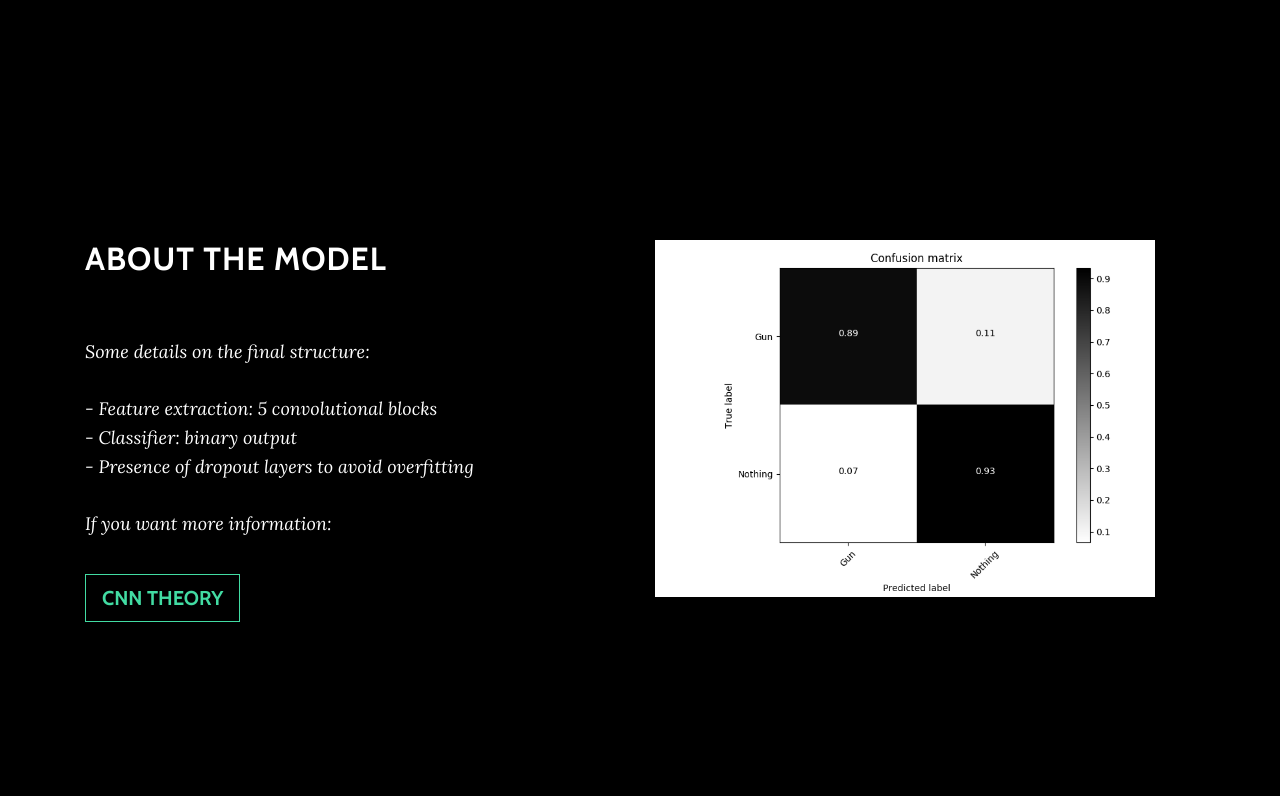
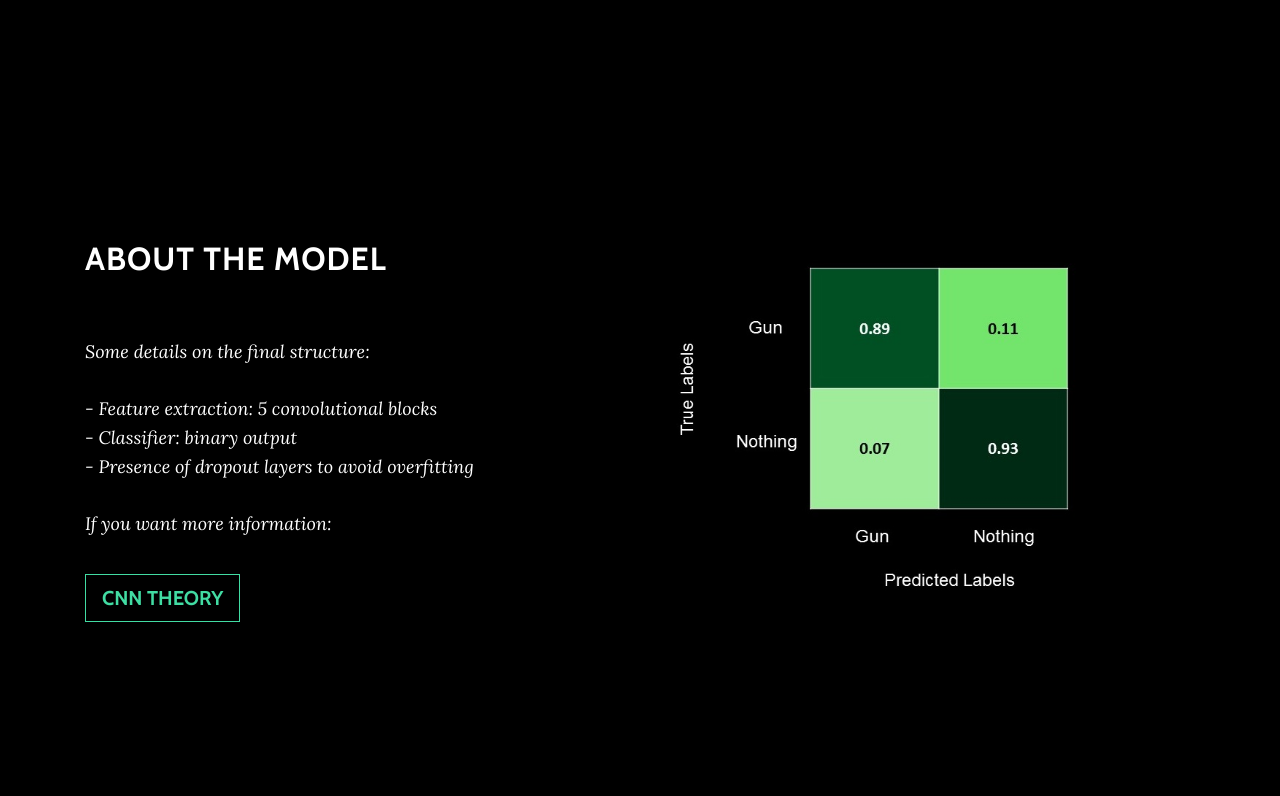
Before and after one commit to alexfogliiseppe/tdi_capstone, a Flask app: page / in a window 1280 px wide. Shown: the part 1357-2153 px from the top of the page. Run offline with Flask 2, Linux system fonts and the light colour scheme; some libraries are stand-ins or nearby versions.

Commit message:
last day 253

```diff
--- a/templates/index.html
+++ b/templates/index.html
@@ -101,7 +101,7 @@
           <a href="https://en.wikipedia.org/wiki/Convolutional_neural_network" class="btn btn-default btn-lg">CNN theory</a>
         </div>
         <div class="col-lg-6">
-          <img src="static/img/confusion_matrix.png" width="500px">
+          <img src="static/img/confusion_matrix.jpg" width="500px">
         </div>
       </div>
     </div>
```
Also changed, not shown: static/img/confusion_matrix.jpg (added), static/img/confusion_matrix.png (deleted).
